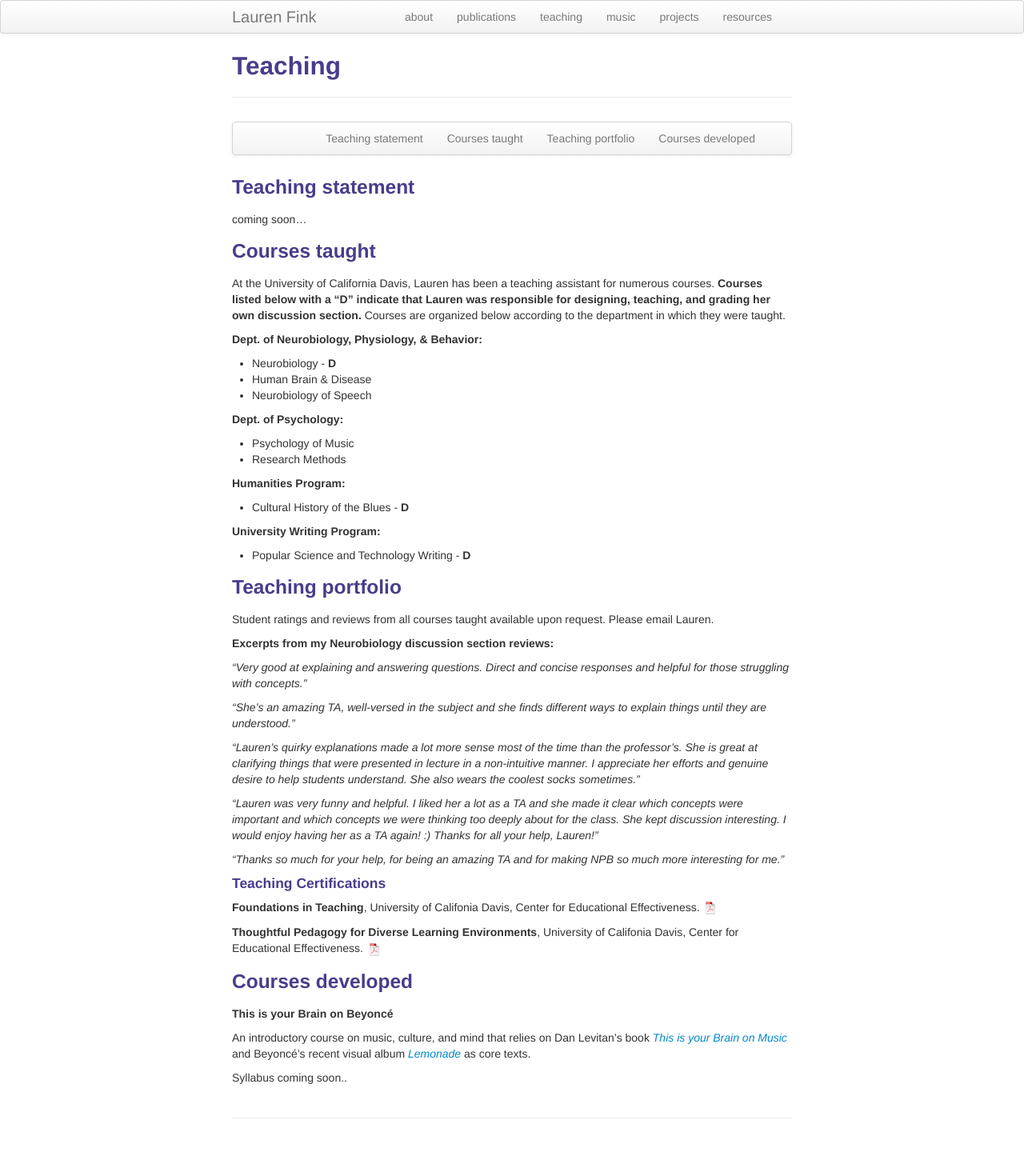
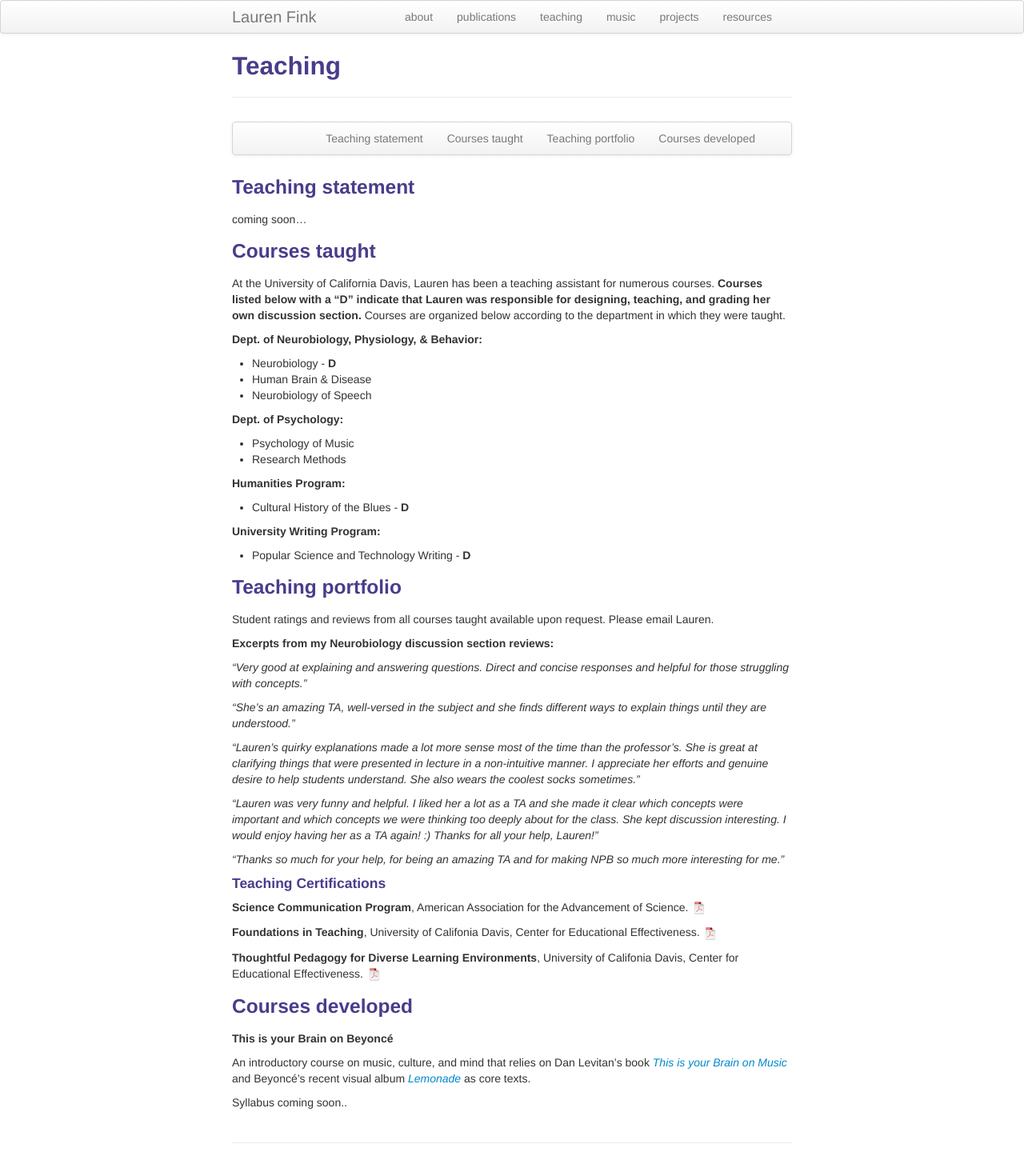
Before and after one commit to lkfink/lkfink.github.io, a Jekyll site: the page built from pages/teaching.md, in a window 1280 px wide. Shown: the whole page at 80% size. Built offline with Jekyll 4.4.1, drawn with Linux system fonts in a browser that asks for light colours; before the commit the page ends 1429 px from its top, so only the background shows below that.

Commit message:
Added AAAS certificate

```diff
--- a/pages/teaching.md
+++ b/pages/teaching.md
@@ -55,6 +55,8 @@ Student ratings and reviews from all courses taught available upon request. Plea
 
 
 #### Teaching Certifications
+**Science Communication Program**, American Association for the Advancement of Science. [![Science Communication Program](icons16/pdf-icon.png)]({{ BASE_PATH }}/assets/Certificate_AAAS_ScienceCommunicationProgram.pdf){:target="_blank"}
+
 **Foundations in Teaching**, University of Califonia Davis, Center for Educational Effectiveness. [![Foundations in teaching](icons16/pdf-icon.png)]({{ BASE_PATH }}/assets/Foundations_TeachingCertificate_Fink.pdf){:target="_blank"}
 
 **Thoughtful Pedagogy for Diverse Learning Environments**, University of Califonia Davis, Center for Educational Effectiveness. [![Thoughtful pedagogy for diverse learning environments](icons16/pdf-icon.png)]({{ BASE_PATH }}/assets/Diversity_TeachingCertificate_Fink.pdf){:target="_blank"}
```
